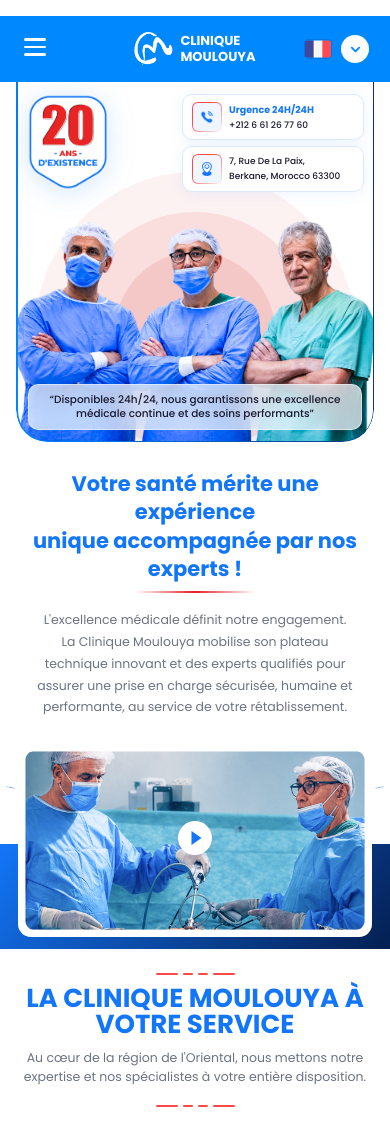
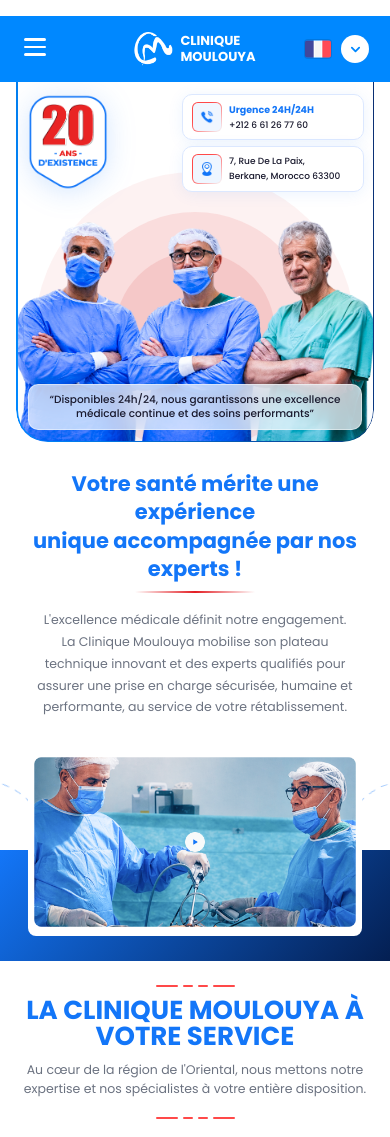
Before and after one commit to ouahid155-mohamed/C.MOULOUYA, a React (Vite) app in the folder c.moulouya/: page / in a window 390 px wide. Shown: the top 1137 px of the page. Built offline with nearby package versions, Linux system fonts and the light colour scheme.

Commit message:
fix problem 7

```diff
--- a/c.moulouya/src/components/VideoSection/VideoSection.css
+++ b/c.moulouya/src/components/VideoSection/VideoSection.css
@@ -310,7 +310,7 @@
     }
 
     .vs-video-container {
-        padding: 8px 18px 12px;
+        padding: 18px 0 25px;
         justify-content: center;
         align-items: center;
     }
@@ -321,73 +321,52 @@
 
     .vs-deco {
         display: block;
-        width: 160px;
-        height: 160px;
+        width: 140px;
+        height: 140px;
     }
 
     .vs-deco-left {
-        left: calc(50% - 280px);
-        top: 50%;
-        transform: translateY(-34%) rotate(-17.86deg);
+        left: calc(50% - 286px);
+        top: 52%;
+        transform: translateY(-50%) rotate(-17.86deg);
     }
 
     .vs-deco-right {
-        right: calc(50% - 280px);
-        top: 50%;
-        transform: translateY(-34%) rotate(-17.86deg);
+        right: calc(50% - 286px);
+        top: 52%;
+        transform: translateY(-50%) rotate(-17.86deg);
     }
 
     .vs-video-box {
-        border-radius: 13px;
-        max-width: 100%;
-        padding: 6px;
+        width: calc(100vw - 56px);
+        max-width: none;
+        border-radius: 8px;
+        padding: 5px;
+        background: #ffffff;
     }
 
     .vs-video-box.vs-video-playing {
-        border-radius: 22px;
-        padding: 6px;
+        border-radius: 8px;
+        padding: 5px;
+        background: #ffffff;
     }
 
     .vs-video-thumb {
-        border-radius: 18px;
-        transform: translateY(3px);
+        border-radius: 5px;
+        transform: none;
     }
 
     .vs-video-active {
-        border-radius: 18px;
+        border-radius: 5px;
     }
 
     .vs-play-btn {
-        width: 84px;
-        height: 84px;
-    }
-
-    .vs-play-btn::before {
-        content: "";
-        position: absolute;
-        top: 50%;
-        left: 50%;
-        width: 34px;
-        height: 34px;
-        border-radius: 50%;
-        background: #ffffff;
-        box-shadow: 0 4px 12px rgba(4, 31, 82, 0.22);
-        transform: translate(-50%, -50%);
-    }
-
-    .vs-play-btn::after {
-        content: "";
-        position: absolute;
-        top: 50%;
-        left: 50%;
-        border-top: 7px solid transparent;
-        border-bottom: 7px solid transparent;
-        border-left: 10px solid #1376F8;
-        transform: translate(-35%, -50%);
+        width: 36px;
+        height: 36px;
     }
 
     .vs-play-btn svg {
-        width: 84px;
-        height: 84px;
+        width: 36px;
+        height: 36px;
     }
 }
```
